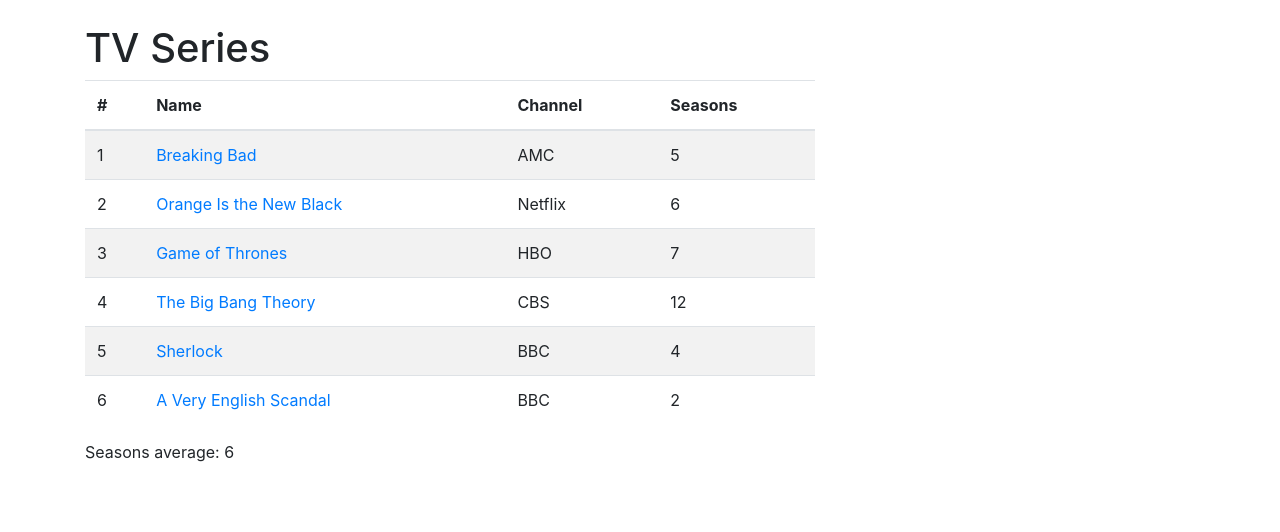
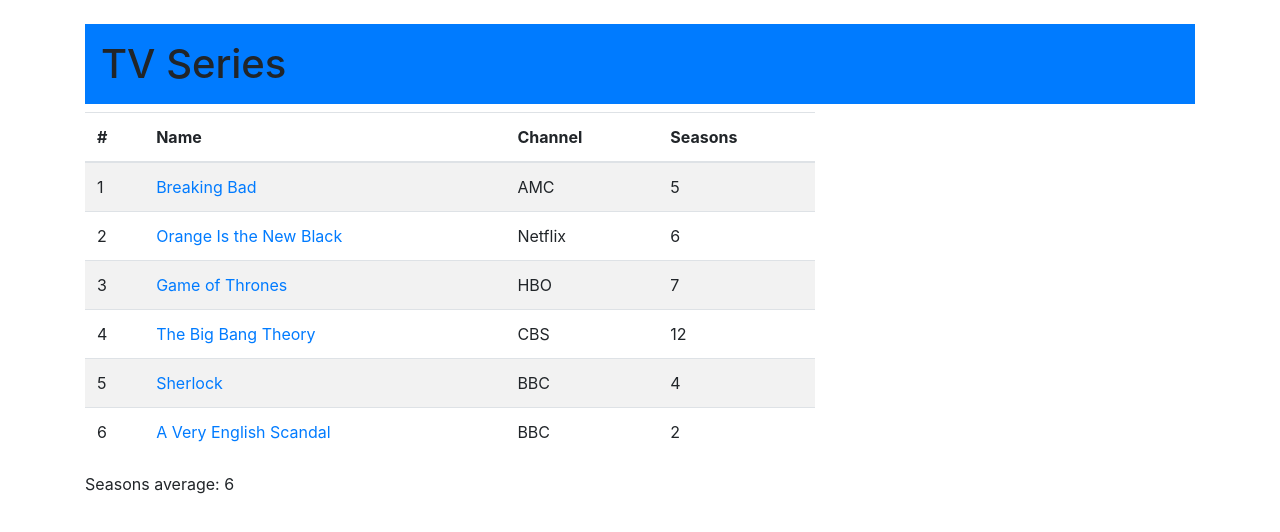
Before and after one commit to Archilipeper/Taller-TypeScript-SW-Pedro-Archila, a website with bundled scripts: page seriesMain.html in a window 1280 px wide. Built offline with nearby package versions, Linux system fonts and the light colour scheme.

Commit message:
Fondo para el titulo

```diff
--- a/seriesMain.html
+++ b/seriesMain.html
@@ -9,7 +9,7 @@
 
     <div class="container mt-4">
 
-        <h1>TV Series</h1>
+        <h1 class="bg-primary p-3">TV Series</h1>
         <div class="row">
 
             <div class="col-8">
```
